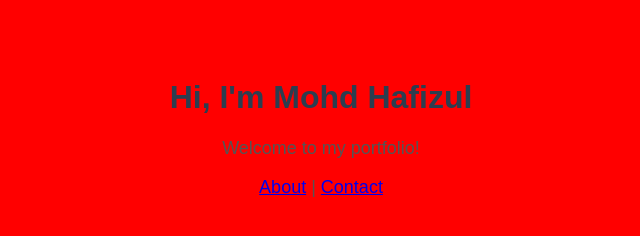
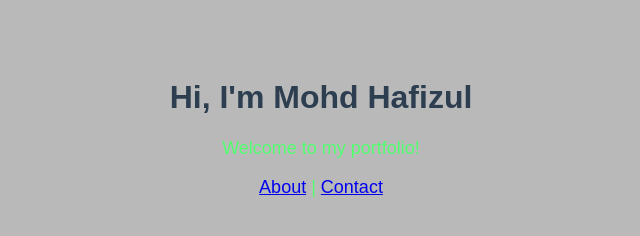
Before and after one commit to pzul94/my-portfolio, a plain HTML site: page index.html in a window 1280 px wide. Shown: the whole page, without its empty margins (319-959 px from the left). Drawn offline with Linux system fonts and the light colour scheme.

Commit message:
update color

```diff
--- a/style.css
+++ b/style.css
@@ -1,5 +1,5 @@
 body {
-    background-color: #ff0000;
+    background-color: #b9b9b9;
     font-family: Arial, sans-serif;
     text-align: center;
     padding: 50px;
@@ -10,6 +10,6 @@ body {
   }
 
   p {
-    color: #555;
+    color: #54ff70;
     font-size: 18px;
   }
```
